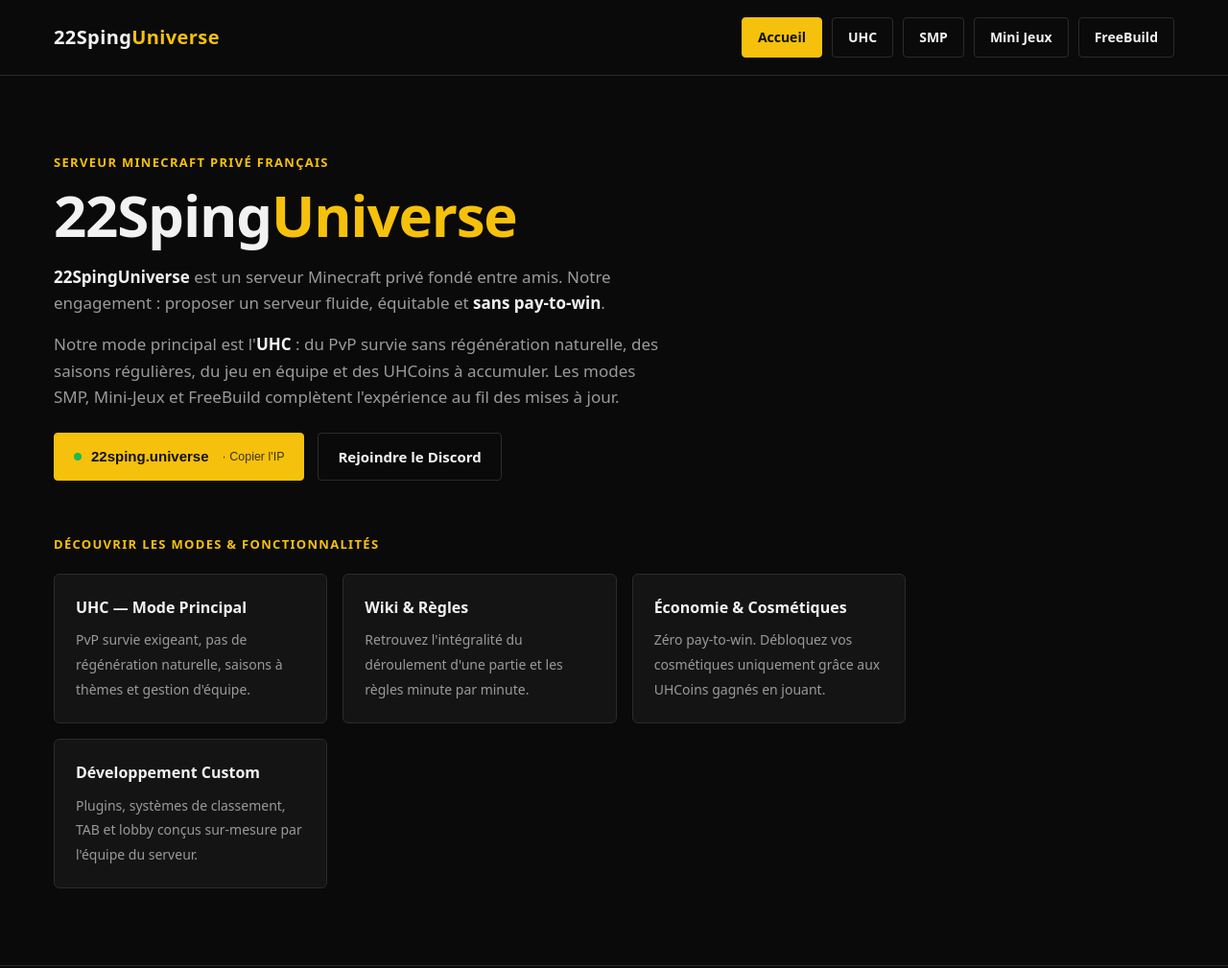
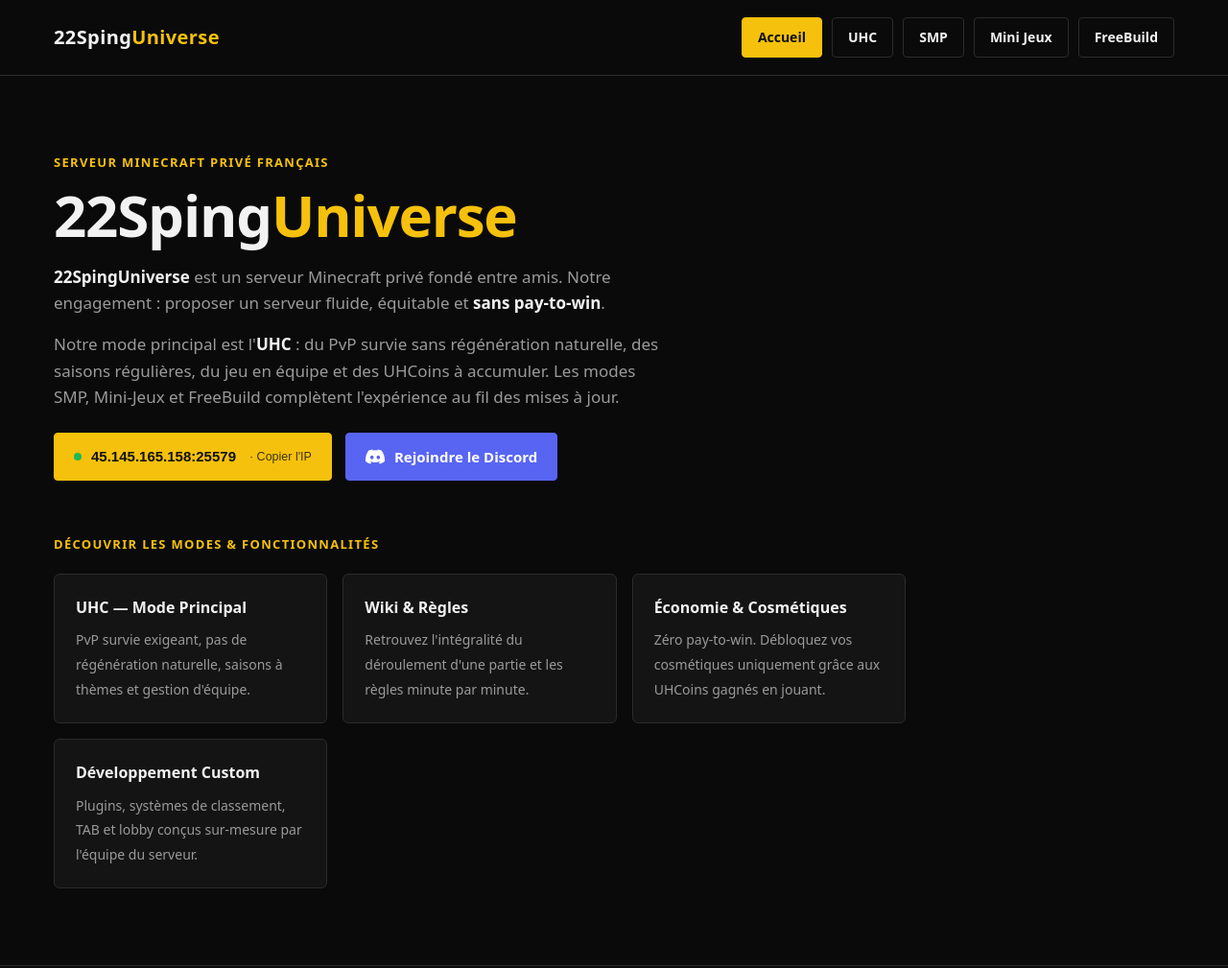
Before and after one commit to lerowpros-dot/UHC22sping, a plain HTML site: page index.html in a window 1280 px wide. Shown: the top 1009 px of the page at 96% size. Drawn offline with Linux system fonts and the light colour scheme.

Commit message:
Add files via upload

```diff
--- a/index.html
+++ b/index.html
@@ -15,6 +15,8 @@
   --ligne-jaune: rgba(246, 193, 12, 0.35);
   --carte: #141414;
   --verte: #1db954;
+  --discord-color: #5865F2;
+  --discord-hover: #4752C4;
 }
 
 * { box-sizing: border-box; }
@@ -171,23 +173,33 @@
   margin-left: 4px;
 }
 
+/* Bouton Discord Officiel */
 .btn-discord {
   display: inline-flex;
   align-items: center;
-  gap: 8px;
+  gap: 10px;
   padding: 12px 20px;
-  background: transparent;
-  color: var(--fg);
+  background: var(--discord-color);
+  color: #fff;
   font-weight: 600;
   font-size: 15px;
-  border: 1px solid var(--ligne);
+  border: 1px solid var(--discord-color);
   border-radius: 4px;
-  transition: border-color .15s, background .15s;
+  transition: background .15s, transform .1s;
 }
 
 .btn-discord:hover {
-  border-color: var(--ligne-jaune);
-  background: rgba(246, 193, 12, .07);
+  background: var(--discord-hover);
+}
+
+.btn-discord:active {
+  transform: scale(0.98);
+}
+
+.btn-discord svg {
+  width: 20px;
+  height: 20px;
+  fill: currentColor;
 }
 
 /* ---- Section Projets ---- */
@@ -298,13 +310,18 @@
     </p>
 
     <div class="cta-group">
-      <button class="ip" id="btn-ip" onclick="copierIP('22sping.universe')">
+      <!-- Bouton IP Minecraft -->
+      <button class="ip" id="btn-ip" onclick="copierIP('45.145.165.158:25579')">
         <span class="dot" aria-hidden="true"></span>
-        <span id="ip-text">22sping.universe</span>
+        <span id="ip-text">45.145.165.158:25579</span>
         <small id="ip-status">&middot; Copier l'IP</small>
       </button>
 
-      <a class="btn-discord" href="https://discord.gg/" target="_blank" rel="noopener">
+      <!-- Bouton Discord avec logo officiel -->
+      <a class="btn-discord" href="https://discord.gg/mGUBgtmPyU" target="_blank" rel="noopener">
+        <svg viewBox="0 0 127.14 96.36">
+          <path d="M107.7,8.07A105.15,105.15,0,0,0,81.47,0a72.06,72.06,0,0,0-3.36,6.83A97.68,97.68,0,0,0,49,6.83,72.37,72.37,0,0,0,45.64,0,105.89,105.89,0,0,0,19.39,8.09C2.79,32.65-1.71,56.6.54,80.21h0A105.73,105.73,0,0,0,32.71,96.36,77.7,77.7,0,0,0,39.6,85.25a68.42,68.42,0,0,1-10.85-5.18c.91-.66,1.8-1.34,2.66-2a75.57,75.57,0,0,0,64.32,0c.87.71,1.76,1.39,2.66,2a68.68,68.68,0,0,1-10.87,5.19,77,77,0,0,0,6.89,11.1,105.25,105.25,0,0,0,32.19-16.15c2.65-27.28-4.51-51.2-19.5-72.15ZM42.45,65.69C36.18,65.69,31,60,31,53s5.18-12.72,11.45-12.72S53.9,46,53.88,53,48.72,65.69,42.45,65.69Zm42.24,0C78.41,65.69,73.25,60,73.25,53s5.18-12.72,11.45-12.72S96.15,46,96.13,53,91,65.69,84.69,65.69Z"/>
+        </svg>
         Rejoindre le Discord
       </a>
     </div>
@@ -356,10 +373,10 @@
         statusEl.textContent = '· Copier l\'IP';
       }, 2500);
     }).catch(() => {
-      statusEl.textContent = '· 45.145.165.158:25579 ';
+      statusEl.textContent = '· 45.145.165.158:25579';
     });
   } else {
-    statusEl.textContent = '· 45.145.165.158:25579 ';
+    statusEl.textContent = '· 45.145.165.158:25579';
   }
 }
 
```
